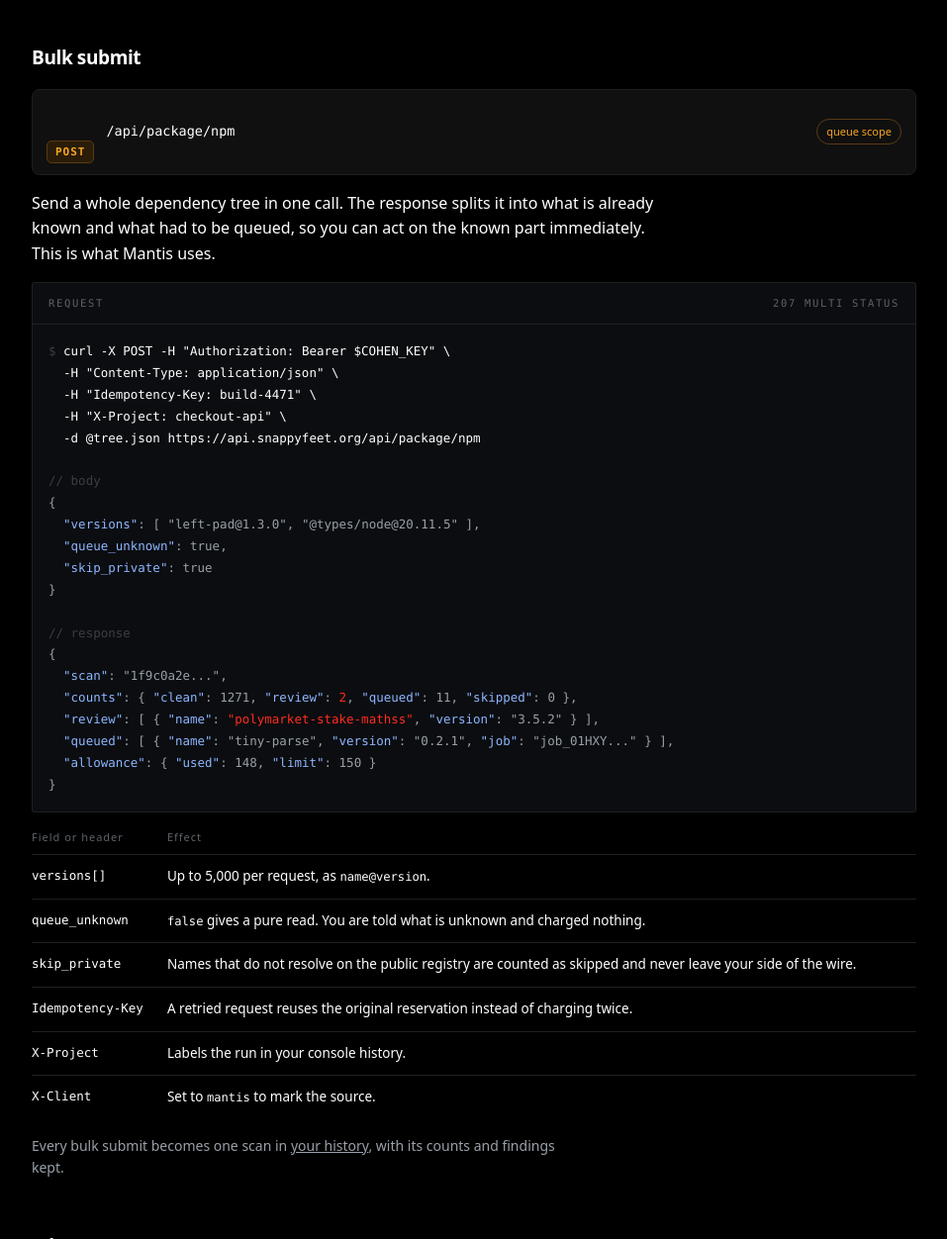
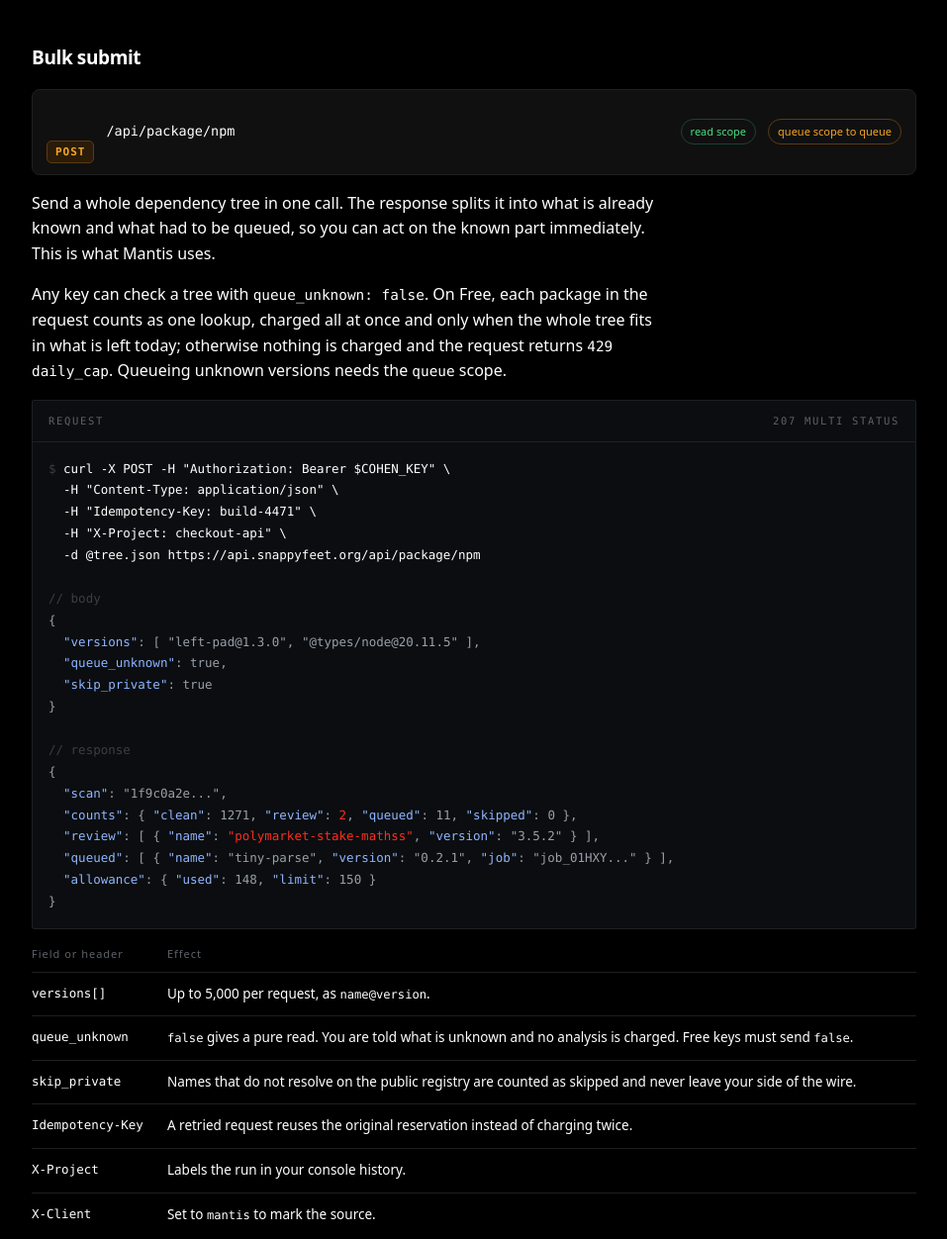
Before and after one commit to Anurag-Chevendra/Cohen-Web, a plain HTML site: page api.html in a window 1280 px wide. Shown: the part 3580-4832 px from the top of the page at 99% size, without its empty margins (292-1249 px from the left). Drawn offline with Linux system fonts and the light colour scheme.

Commit message:
footer issue, now resolved

```diff
--- a/api.html
+++ b/api.html
@@ -316,12 +316,20 @@ Authorization: cohen_live_1WbwMTf2vx0t2NUWuZYSS3oQP26mU4JL...</pre>
 <div class="sig">
   <span class="verb post">POST</span>
   <code>/api/package/npm</code>
-  <span class="tag paid">queue scope</span>
+  <span class="tag free">read scope</span>
+  <span class="tag paid">queue scope to queue</span>
 </div>
 <p>
   Send a whole dependency tree in one call. The response splits it into what is
   already known and what had to be queued, so you can act on the known part
   immediately. This is what Mantis uses.
+</p>
+<p>
+  Any key can check a tree with <code>queue_unknown: false</code>. On Free, each
+  package in the request counts as one lookup, charged all at once and only when
+  the whole tree fits in what is left today; otherwise nothing is charged and the
+  request returns <code>429 daily_cap</code>. Queueing unknown versions needs the
+  <code>queue</code> scope.
 </p>
 
 <div class="term">
@@ -353,7 +361,7 @@ Authorization: cohen_live_1WbwMTf2vx0t2NUWuZYSS3oQP26mU4JL...</pre>
 <thead><tr><th>Field or header</th><th>Effect</th></tr></thead>
 <tbody>
 <tr><td>versions[]</td><td>Up to 5,000 per request, as <code>name@version</code>.</td></tr>
-<tr><td>queue_unknown</td><td><code>false</code> gives a pure read. You are told what is unknown and charged nothing.</td></tr>
+<tr><td>queue_unknown</td><td><code>false</code> gives a pure read. You are told what is unknown and no analysis is charged. Free keys must send <code>false</code>.</td></tr>
 <tr><td>skip_private</td><td>Names that do not resolve on the public registry are counted as skipped and never leave your side of the wire.</td></tr>
 <tr><td>Idempotency&#8209;Key</td><td>A retried request reuses the original reservation instead of charging twice.</td></tr>
 <tr><td>X&#8209;Project</td><td>Labels the run in your console history.</td></tr>
@@ -601,7 +609,7 @@ Authorization: cohen_live_1WbwMTf2vx0t2NUWuZYSS3oQP26mU4JL...</pre>
           <li><a href="https://console.snappyfeet.org/">Console</a></li>
           <li><a href="https://console.snappyfeet.org/">Get a key</a></li>
           <li><a href="https://console.snappyfeet.org/demo">Redeem a demo code</a></li>
-          <li><a href="https://console.snappyfeet.org/download">Download Mantis</a></li>
+          <li><a href="https://github.com/Anurag-Chevendra/Mantis">Download Mantis</a></li>
           <li><a href="api.html#quickstart">Quickstart</a></li>
         </ul>
       </div>
@@ -609,7 +617,6 @@ Authorization: cohen_live_1WbwMTf2vx0t2NUWuZYSS3oQP26mU4JL...</pre>
         <h5>MORE</h5>
         <ul>
           <li><a href="method.html">How it works</a></li>
-          <li><a href="blog.html">Blog</a></li>
           <li><a href="pricing.html#faq">FAQ</a></li>
           <li><a href="privacy.html">Privacy</a></li>
           <li><a href="terms.html">Terms</a></li>
```
Also changed, not shown: contact.html (+6 -3 lines), index.html (+1 -1 lines), mantis.html (+1 -2 lines), method.html (+1 -2 lines), observatory.html (+1 -2 lines), pricing.html (+1 -2 lines), privacy.html (+1 -2 lines), terms.html (+1 -2 lines), 1 other file.
